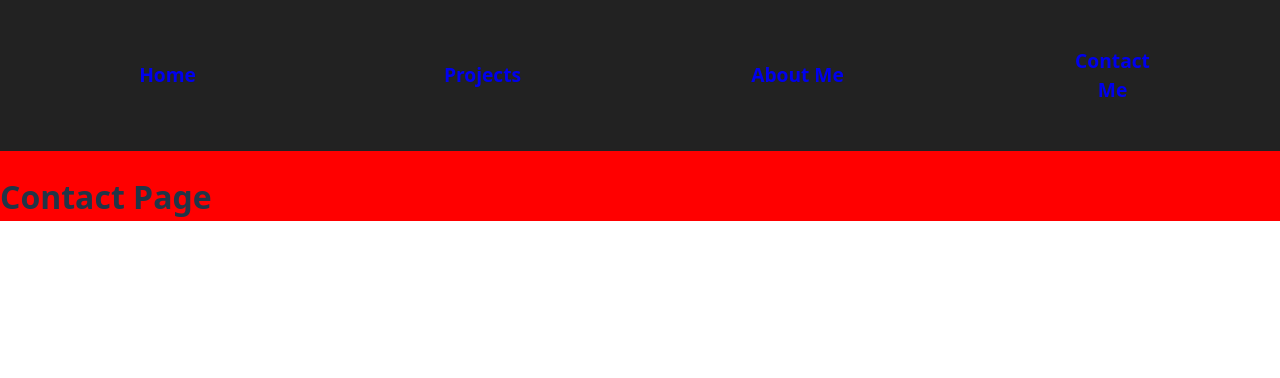
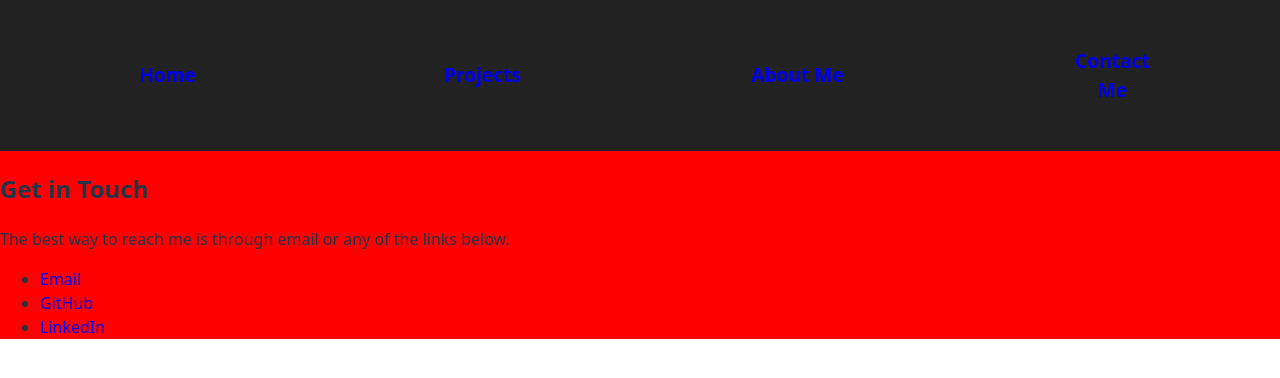
Before and after one commit to carlDguez19/csProjectPage, a React (Vite) app: page /contact in a window 1280 px wide. Shown: the top 378 px of the page. Built offline with nearby package versions, Linux system fonts and the light colour scheme.

Commit message:
Enhance Contact component with contact details
Updated the Contact component to include a detailed contact section with email and social media links.

```diff
--- a/src/Contact/Contact.jsx
+++ b/src/Contact/Contact.jsx
@@ -1,5 +1,33 @@
-export function Contact(){
-    return (
-        <h1>Contact Page</h1>
-    )
+export function Contact() {
+  return (
+    <section className="contactSection">
+
+      <h2 className="contactTitle">Get in Touch</h2>
+
+      <p className="contactIntro">
+        The best way to reach me is through email or any of the links below.
+      </p>
+
+      <ul className="contactList">
+        <li>
+          <a href="mailto:carlosdguezwcs@gmail.com" target="_blank" rel="noopener noreferrer">
+            Email
+          </a>
+        </li>
+
+        <li>
+          <a href="https://github.com/carlDguez19" target="_blank" rel="noopener noreferrer">
+            GitHub
+          </a>
+        </li>
+
+        <li>
+          <a href="https://www.linkedin.com/in/yourLinkedInUsername" target="_blank" rel="noopener noreferrer">
+            LinkedIn
+          </a>
+        </li>
+      </ul>
+
+    </section>
+  );
 }
```
